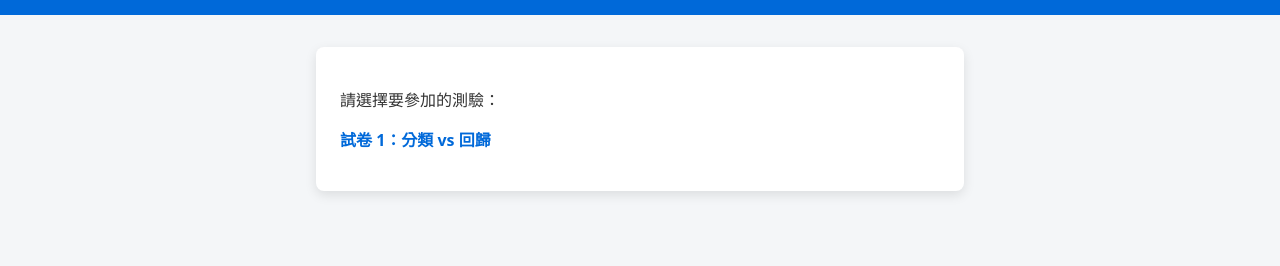
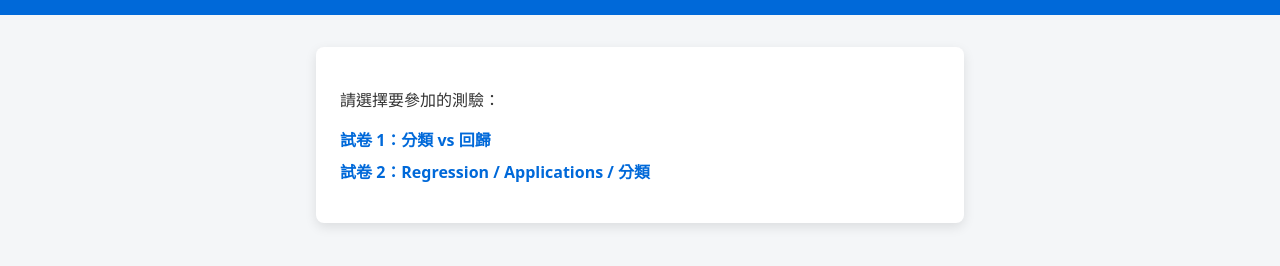
Before and after one commit to fink1217/ML_test.github.io-, a plain HTML site: page index.html in a window 1280 px wide. Shown: the part 84-350 px from the top of the page. Drawn offline with Linux system fonts and the light colour scheme.

Commit message:
Update index.html

```diff
--- a/index.html
+++ b/index.html
@@ -54,6 +54,7 @@
     <p>請選擇要參加的測驗：</p>
     <ul>
       <li><a href="./quizzes/ch1/">試卷 1：分類 vs 回歸</a></li>
+      <li><a href="./quizzes/ch2/">試卷 2：Regression / Applications / 分類</a></li>
       <!-- 之後新增更多試卷 -->
       <!-- <li><a href="./quizzes/ch2/">試卷 2：監督 vs 非監督</a></li> -->
       <!-- <li><a href="./quizzes/ch3/">試卷 3：人臉任務型態</a></li> -->
```
